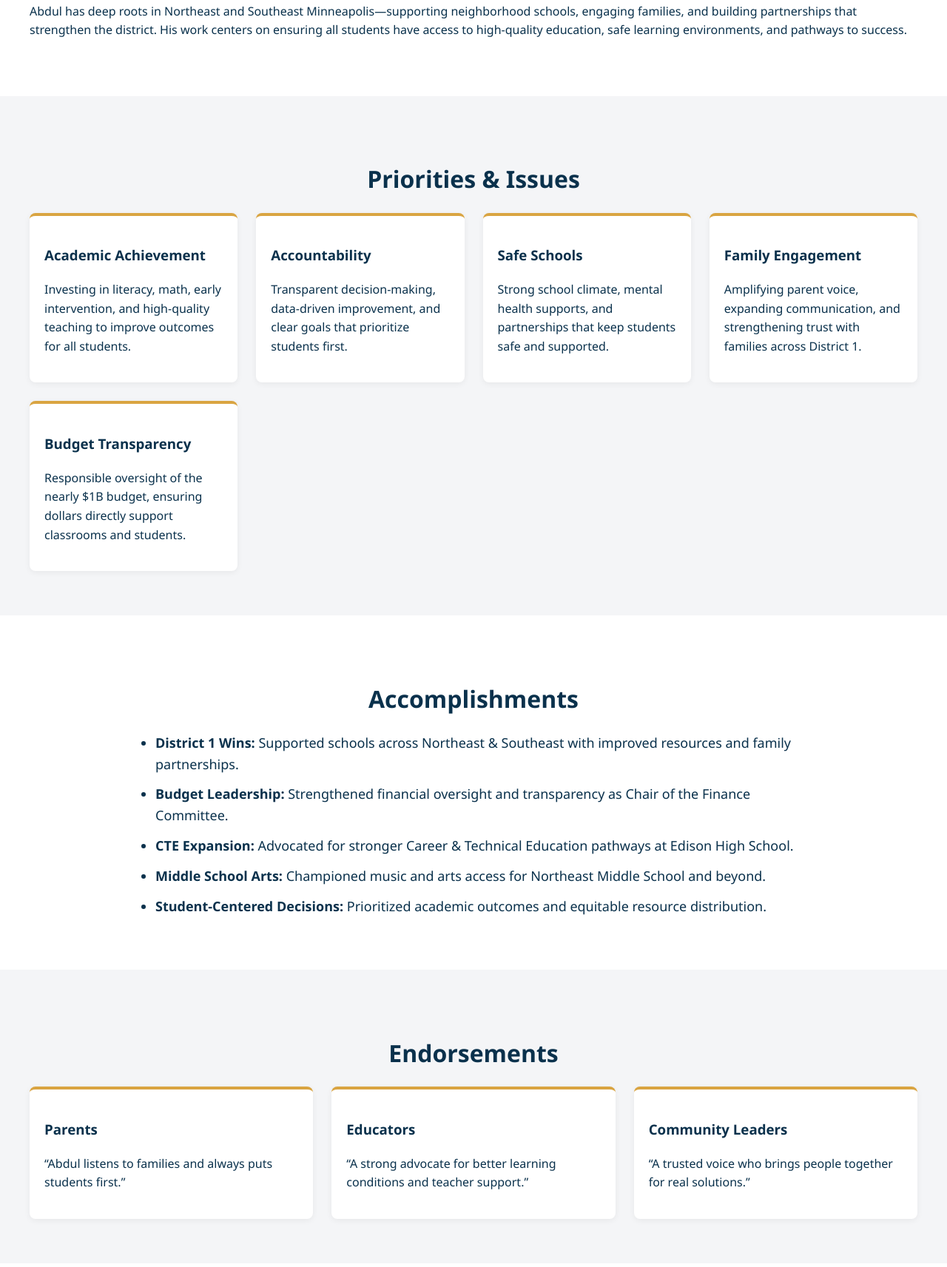
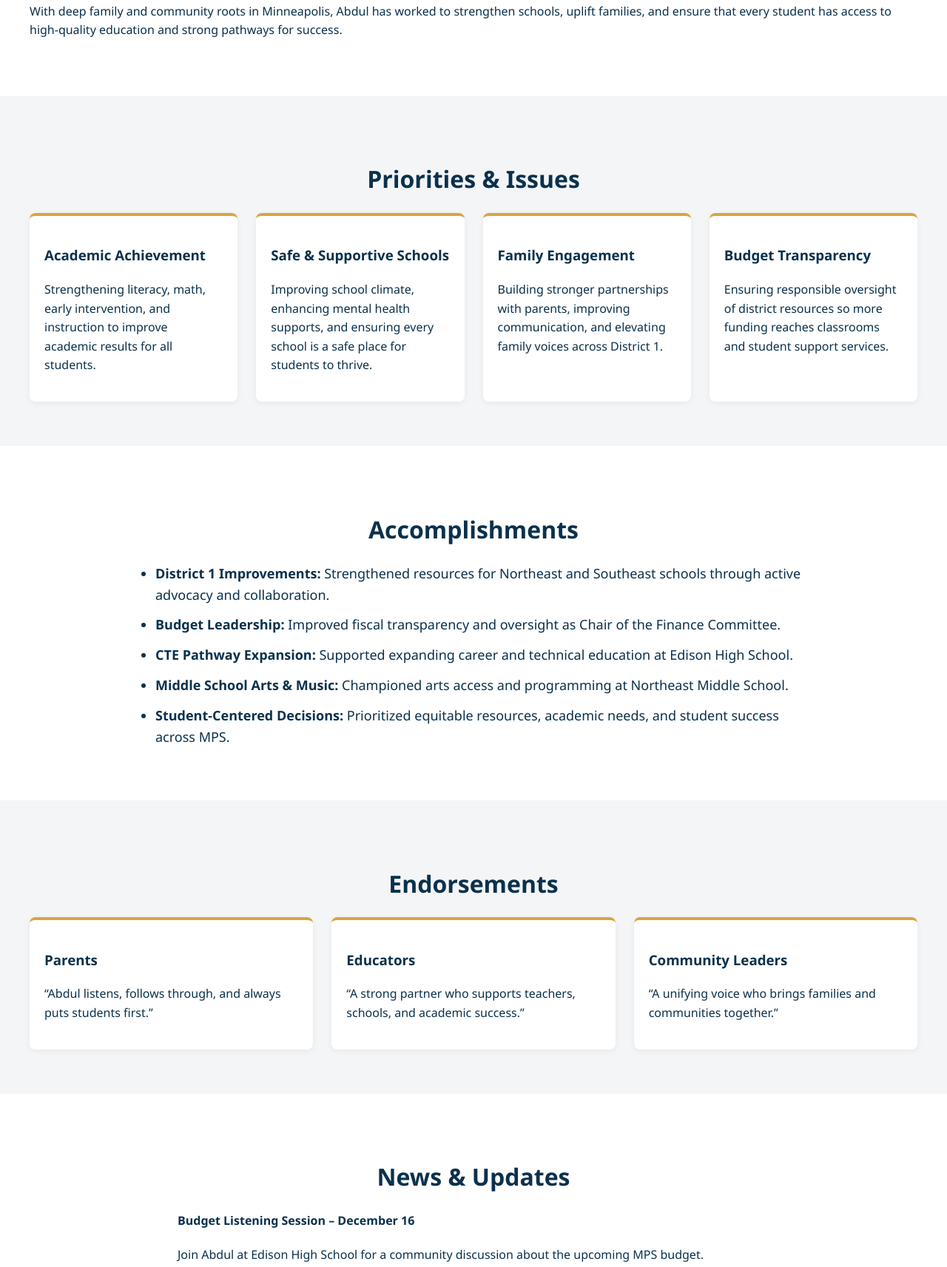
Before and after one commit to AbdulAbdi10/abdulforschools, a plain HTML site: page index.html in a window 1280 px wide. Shown: the part 801-2514 px from the top of the page at 74% size. Drawn offline with Linux system fonts and the light colour scheme.

Commit message:
Update index.html
Updated the html page.

```diff
--- a/index.html
+++ b/index.html
@@ -8,6 +8,9 @@
 </head>
 
 <body>
+
+<div class="page-wrapper">
+
     <!-- NAVIGATION -->
     <header class="navbar">
         <div class="logo">ABDUL ABDI | DISTRICT 1</div>
@@ -21,11 +24,12 @@
         </nav>
     </header>
 
-    <!-- HERO SECTION -->
+    <!-- HERO -->
     <section class="hero">
         <div class="hero-content">
             <h1>Re-Elect Abdul Abdi</h1>
-            <p>Dedicated leadership for Minneapolis Public Schools District 1—focused on academic excellence, strong community partnership, and transparent budget stewardship.</p>
+            <p>Strong leadership for Minneapolis Public Schools District 1—focused on academic excellence, safe schools, and transparent budget stewardship.</p>
+
             <div class="hero-buttons">
                 <a href="#donate" class="btn-primary">Donate</a>
                 <a href="#volunteer" class="btn-secondary">Volunteer</a>
@@ -38,10 +42,10 @@
     <section id="about" class="section">
         <h2>About Abdul Abdi</h2>
         <p>
-            Abdul Abdi is a Minneapolis Public Schools Board Director representing District 1. As a parent, community leader, and senior IT architect, he brings a commitment to equity, transparency, and student-centered decision-making.
+            Abdul Abdi serves as the Minneapolis Public Schools Board Director for District 1, representing the Northeast and Southeast communities. As a parent, School Board Director, and senior IT architect, Abdul brings practical leadership grounded in equity, transparency, and student-centered decision-making.
         </p>
         <p>
-            Abdul has deep roots in Northeast and Southeast Minneapolis—supporting neighborhood schools, engaging families, and building partnerships that strengthen the district. His work centers on ensuring all students have access to high-quality education, safe learning environments, and pathways to success.
+            With deep family and community roots in Minneapolis, Abdul has worked to strengthen schools, uplift families, and ensure that every student has access to high-quality education and strong pathways for success.
         </p>
     </section>
 
@@ -50,30 +54,27 @@
         <h2>Priorities & Issues</h2>
 
         <div class="grid">
+
             <div class="card">
                 <h3>Academic Achievement</h3>
-                <p>Investing in literacy, math, early intervention, and high-quality teaching to improve outcomes for all students.</p>
+                <p>Strengthening literacy, math, early intervention, and instruction to improve academic results for all students.</p>
             </div>
 
             <div class="card">
-                <h3>Accountability</h3>
-                <p>Transparent decision-making, data-driven improvement, and clear goals that prioritize students first.</p>
-            </div>
-
-            <div class="card">
-                <h3>Safe Schools</h3>
-                <p>Strong school climate, mental health supports, and partnerships that keep students safe and supported.</p>
+                <h3>Safe & Supportive Schools</h3>
+                <p>Improving school climate, enhancing mental health supports, and ensuring every school is a safe place for students to thrive.</p>
             </div>
 
             <div class="card">
                 <h3>Family Engagement</h3>
-                <p>Amplifying parent voice, expanding communication, and strengthening trust with families across District 1.</p>
+                <p>Building stronger partnerships with parents, improving communication, and elevating family voices across District 1.</p>
             </div>
 
             <div class="card">
                 <h3>Budget Transparency</h3>
-                <p>Responsible oversight of the nearly $1B budget, ensuring dollars directly support classrooms and students.</p>
+                <p>Ensuring responsible oversight of district resources so more funding reaches classrooms and student support services.</p>
             </div>
+
         </div>
     </section>
 
@@ -82,11 +83,11 @@
         <h2>Accomplishments</h2>
 
         <ul class="accomplishments-list">
-            <li><strong>District 1 Wins:</strong> Supported schools across Northeast & Southeast with improved resources and family partnerships.</li>
-            <li><strong>Budget Leadership:</strong> Strengthened financial oversight and transparency as Chair of the Finance Committee.</li>
-            <li><strong>CTE Expansion:</strong> Advocated for stronger Career & Technical Education pathways at Edison High School.</li>
-            <li><strong>Middle School Arts:</strong> Championed music and arts access for Northeast Middle School and beyond.</li>
-            <li><strong>Student-Centered Decisions:</strong> Prioritized academic outcomes and equitable resource distribution.</li>
+            <li><strong>District 1 Improvements:</strong> Strengthened resources for Northeast and Southeast schools through active advocacy and collaboration.</li>
+            <li><strong>Budget Leadership:</strong> Improved fiscal transparency and oversight as Chair of the Finance Committee.</li>
+            <li><strong>CTE Pathway Expansion:</strong> Supported expanding career and technical education at Edison High School.</li>
+            <li><strong>Middle School Arts & Music:</strong> Championed arts access and programming at Northeast Middle School.</li>
+            <li><strong>Student-Centered Decisions:</strong> Prioritized equitable resources, academic needs, and student success across MPS.</li>
         </ul>
     </section>
 
@@ -97,38 +98,40 @@
         <div class="grid">
             <div class="card">
                 <h3>Parents</h3>
-                <p>“Abdul listens to families and always puts students first.”</p>
+                <p>“Abdul listens, follows through, and always puts students first.”</p>
             </div>
+
             <div class="card">
                 <h3>Educators</h3>
-                <p>“A strong advocate for better learning conditions and teacher support.”</p>
+                <p>“A strong partner who supports teachers, schools, and academic success.”</p>
             </div>
+
             <div class="card">
                 <h3>Community Leaders</h3>
-                <p>“A trusted voice who brings people together for real solutions.”</p>
+                <p>“A unifying voice who brings families and communities together.”</p>
             </div>
         </div>
     </section>
 
-    <!-- NEWS & EVENTS -->
+    <!-- NEWS & UPDATES -->
     <section id="news" class="section">
         <h2>News & Updates</h2>
 
         <div class="news-item">
             <h4>Budget Listening Session – December 16</h4>
-            <p>Join Abdul at Edison High School for a community conversation about next year’s budget.</p>
+            <p>Join Abdul at Edison High School for a community discussion about the upcoming MPS budget.</p>
         </div>
 
         <div class="news-item">
-            <h4>School Visits & Community Meetings</h4>
-            <p>Regular engagement with families, educators, and school staff across District 1.</p>
+            <h4>School Visits & Community Engagement</h4>
+            <p>Ongoing conversations with educators, students, and families across District 1.</p>
         </div>
     </section>
 
     <!-- CONTACT -->
     <section id="contact" class="section alt-bg">
         <h2>Contact</h2>
-        <p>Have a question or want to get involved? Send a message below.</p>
+        <p>Have a question or want to get involved?</p>
 
         <form class="contact-form" action="https://formsubmit.co/Aabdi10@gmail.com" method="POST">
             <label>Full Name</label>
@@ -154,5 +157,7 @@
         <p>© 2025 Abdul Abdi for School Board – District 1</p>
     </footer>
 
+</div><!-- END PAGE WRAPPER -->
+
 </body>
 </html>
```
